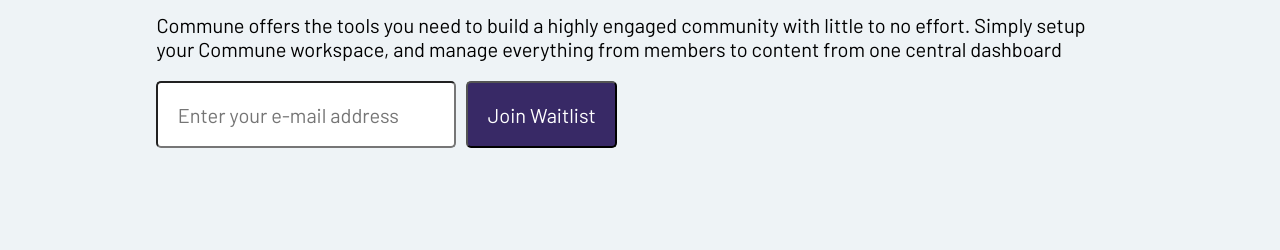
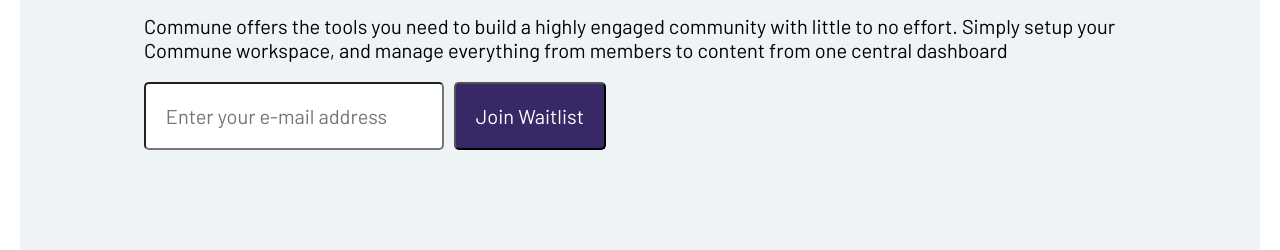
Before and after one commit to cyber-sparky/MFA, a plain HTML site: page index.html in a window 1280 px wide. Shown: the part 614-864 px from the top of the page. Drawn offline with Linux system fonts and the light colour scheme.

Commit message:
added background color

```diff
--- a/Assets/CSS/style.css
+++ b/Assets/CSS/style.css
@@ -8,15 +8,18 @@ body{
     font-family: Barlow;
     margin:20px;
     font-weight: 400;
-    background-color:hsl(207, 33%, 95%);
+    background-color: white;
     min-height: 100vh;
 }
 .inner{
-    margin-right: 11%;
-    margin-left: 11%;
-    margin-bottom : 11%;
+    background-color: hsl(207, 33%, 95%);
+    border-radius: 5px;
+    padding-bottom: 15px;
+}
+.third{
+    margin-right: 10%;
+    margin-left: 10%;
     margin-top:30px;
-
 }
 #illustration{
     width: 30%;
--- a/index.html
+++ b/index.html
@@ -12,6 +12,7 @@
 </head>
 <body>
 <div class="inner">
+  <div class="third">
     <header>
       <nav>
         <img id="logo" src="Assets/images/Logo.svg" alt="error_loading_commune_logo">
@@ -41,5 +42,6 @@
       <img src="Assets/images/Twitter Icon.svg" alt="error_loading_twitter">
     </footer>
   </div>
+  </div>
 </body>
 </html>
```
